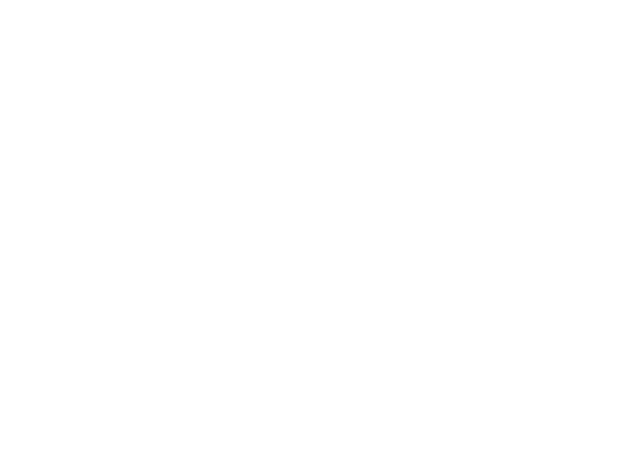
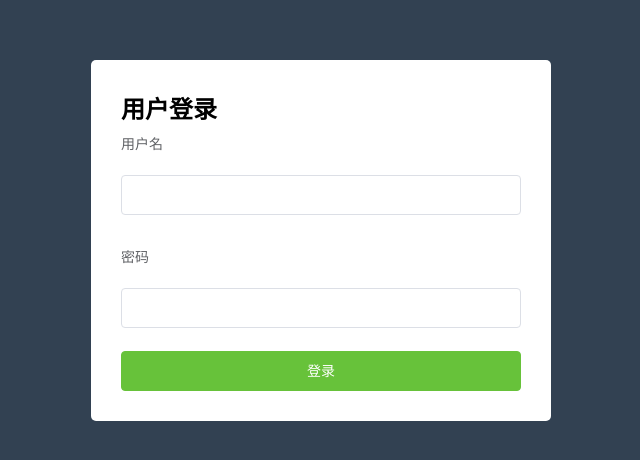
Before and after one commit to LittleGreen-z/shop65, a Vue app: page /#/login in a window 1280 px wide. Before the commit this address led to /#/. Shown: the part 160-620 px from the top of the page, without its empty margins (319-959 px from the left). Built offline with nearby package versions, Linux system fonts and the light colour scheme.

Commit message:
处理登录请求的res

```diff
--- a/package.json
+++ b/package.json
@@ -12,6 +12,7 @@
     "build": "node build/build.js"
   },
   "dependencies": {
+    "axios": "^0.18.0",
     "element-ui": "^2.8.2",
     "vue": "^2.5.2",
     "vue-router": "^3.0.1"
--- a/src/App.vue
+++ b/src/App.vue
@@ -2,6 +2,7 @@
   <div id="app">
 
     <router-view></router-view>
+    <!-- 登录组件 -->
   </div>
 </template>
 
@@ -12,5 +13,7 @@ export default {
 </script>
 
 <style>
-
+#app {
+  height: 100%;
+}
 </style>
--- /dev/null
+++ b/src/assets/base.css
@@ -0,0 +1,5 @@
+html,body,h2 {
+  padding: 0;
+  margin: 0;
+  height: 100%
+}
--- a/src/components/login.vue
+++ b/src/components/login.vue
@@ -1,6 +1,6 @@
 <template>
   <div class="login-wrap">
-    <el-form :label-position="top" label-width="80px" :model="formdata" class="login-from">
+    <el-form label-position="top" label-width="80px" :model="formdata" class="login-form">
       <h2>用户登录</h2>
       <el-form-item label="用户名">
         <el-input v-model="formdata.username"></el-input>
@@ -8,7 +8,7 @@
       <el-form-item label="密码">
         <el-input v-model="formdata.password"></el-input>
       </el-form-item>
-      <el-button type="success" class="login-btn">登录</el-button>
+      <el-button type="success" class="login-btn" @click.prevent="handleLogin()">登录</el-button>
     </el-form>
   </div>
 </template>
@@ -22,9 +22,42 @@ export default {
         password: ''
       }
     }
+  },
+  methods: {
+    handleLogin () {
+      this.$http.post(`login`, this.formdata)
+        .then(res => {
+          console.log(res)
+          const {data: { data, meta }} = res
+          if (meta.status === 200) {
+            console.log('succ')
+          } else {
+            this.$message.error(meta.msg)
+          }
+        })
+        .catch(err => {
+          console.log(err)
+        })
+    }
   }
 }
 </script>
 
 <style>
+.login-wrap {
+  height: 100%;
+  background-color:#324152;
+  display: flex;
+  justify-content: center;
+  align-items: center;
+}
+.login-form {
+  padding: 30px;
+  width: 400px;
+  background-color: #fff;
+  border-radius: 5px
+}
+.login-btn {
+  width: 100%
+}
 </style>
--- a/src/main.js
+++ b/src/main.js
@@ -3,8 +3,12 @@
 import Vue from 'vue'
 import ElementUI from 'element-ui'
 import 'element-ui/lib/theme-chalk/index.css'
+import './assets/base.css'
 import App from './App'
 import router from './router'
+import axios from 'axios'
+axios.defaults.baseURL = 'http://localhost:8888/api/private/v1/'
+Vue.prototype.$http = axios
 
 Vue.config.productionTip = false
 
```
Also changed, not shown: 1 other file (tests, documents, lock files or other folders).
